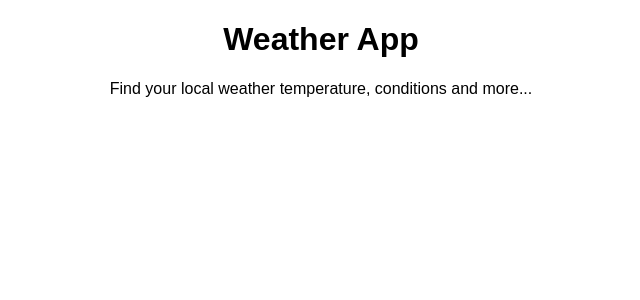
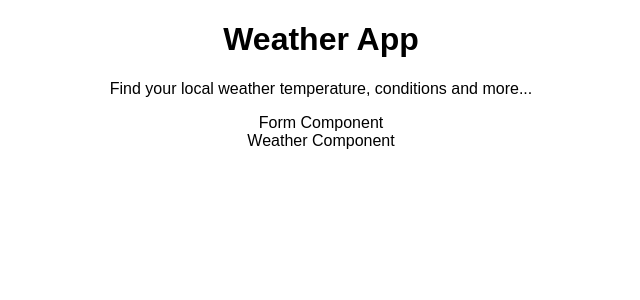
Before and after one commit to micoooo/MSA18Assignment1, a React (Create React App) app in the folder my-app/: page / in a window 1280 px wide. Shown: the top 300 px of the page, without its empty margins (319-959 px from the left). Built offline with nearby package versions, Linux system fonts and the light colour scheme; the HTML template or start-up script is replaced by a standard one.

Commit message:
Weather.tsx created

```diff
--- a/my-app/src/App.tsx
+++ b/my-app/src/App.tsx
@@ -1,12 +1,16 @@
 import * as React from 'react';
 import './App.css';
+import Form from "./components/Form"
 import Titles from "./components/Titles"
+import Weather from "./components/Weather"
 
 class App extends React.Component {
   public render() {
     return (
       <div className="App">
         <Titles />
+        <Form />
+        <Weather />
       </div>
     );
   }
--- a/my-app/src/components/Form.tsx
+++ b/my-app/src/components/Form.tsx
@@ -0,0 +1,11 @@
+import * as React from 'react';
+
+class Form extends React.Component {
+    public render() {
+        return(
+            <div>Form Component</div>
+        );
+    }
+}
+
+export default Form;
--- /dev/null
+++ b/my-app/src/components/Weather.tsx
@@ -0,0 +1,13 @@
+import * as React from 'react';
+
+class Weather extends React.Component {
+    public render() {
+        return (
+            <div>
+                Weather Component
+            </div>
+        );
+    }
+}
+
+export default Weather;
```
